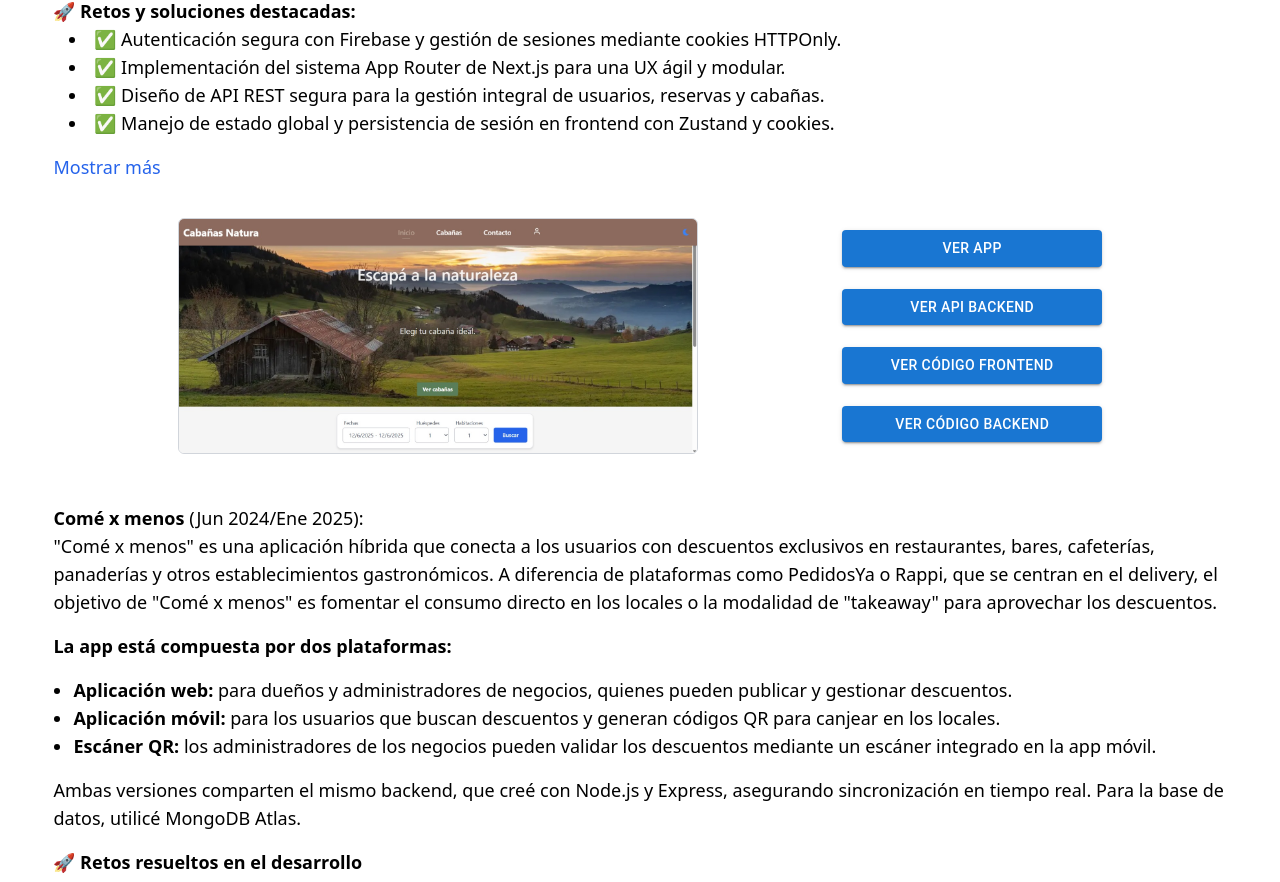
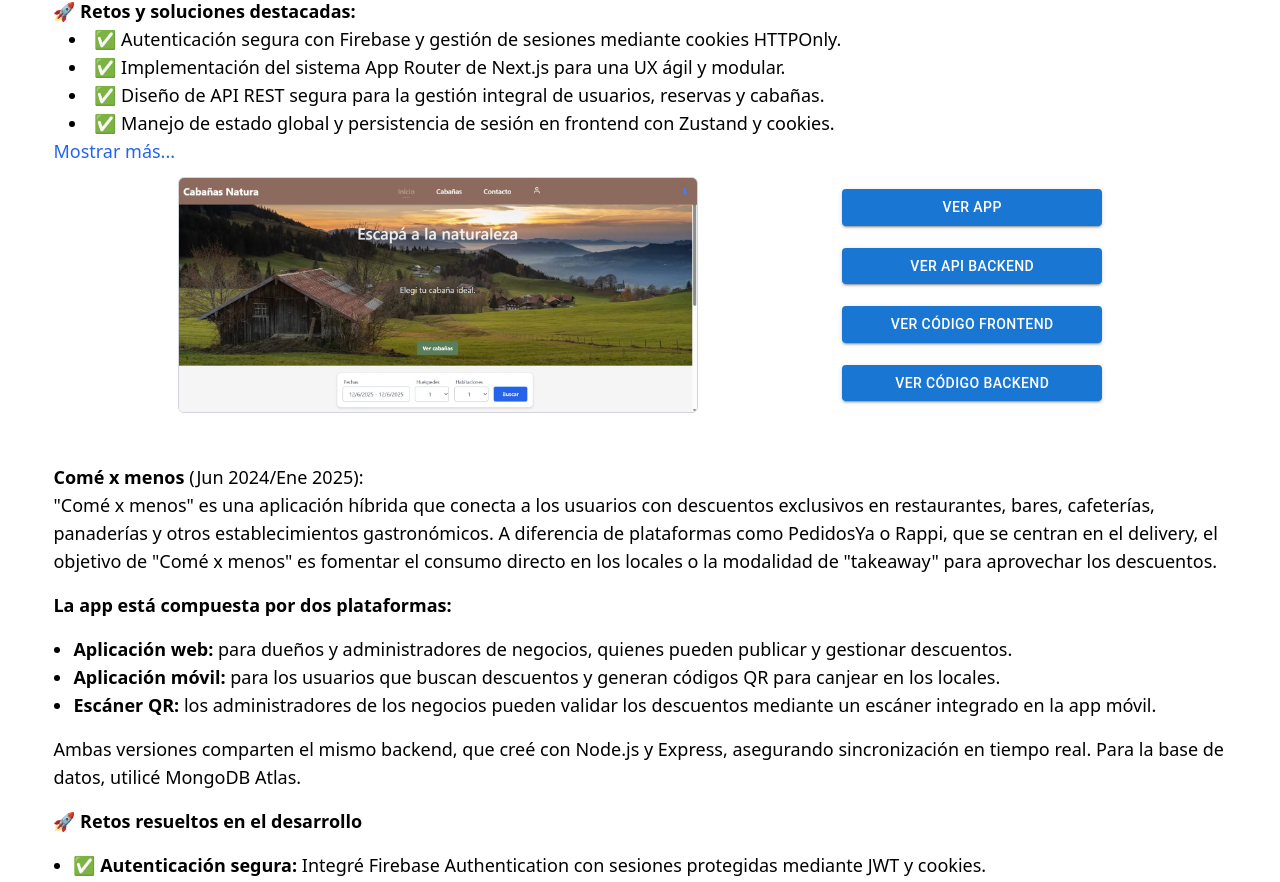
Before and after one commit to OLuciani/portfolio-vite, a React (Vite) app: page / in a window 1280 px wide. Shown: the part 1692-2574 px from the top of the page. Built offline with nearby package versions, Linux system fonts and the light colour scheme; no server answers.

Commit message:
Modificación en src/components/Projects.tsx

```diff
--- a/src/components/Projects.tsx
+++ b/src/components/Projects.tsx
@@ -78,7 +78,7 @@ function Projects() {
         className={`flex flex-row flex-wrap justify-center items-center pt-[1%] pb-[1%] md:text-lg`}
       >
         <div className="caja-luciani-automoviles">
-          <div className="px-[3%] mb-[2%] text-left">
+          <div className="px-[3%] mb-[1%] text-left">
             <span
               className={`${
                 theme === "light" ? "text-black" : "text-white"
@@ -200,10 +200,10 @@ function Projects() {
                   )}
 
                   <button
-                    className="mt-4 text-blue-600 hover:underline"
+                    className=" text-blue-600 hover:underline"
                     onClick={toggleShowMore}
                   >
-                    {showMore ? "Mostrar menos" : "Mostrar más"}
+                    {showMore ? "Mostrar menos..." : "Mostrar más..."}
                   </button>
                 </>
               ) : (
@@ -308,17 +308,17 @@ function Projects() {
                   )}
 
                   <button
-                    className="mt-4 text-blue-600 hover:underline"
+                    className="text-blue-600 hover:underline"
                     onClick={toggleShowMore}
                   >
-                    {showMore ? "Show less" : "Show more"}
+                    {showMore ? "Show less..." : "Show more..."}
                   </button>
                 </>
               )}
             </div>
           </div>
 
-          <div className="pt-[1%] pb-[3%] px-[3%] flex flex-wrap justify-evenly items-center md:gap-5">
+          <div className="pb-[3%] px-[3%] flex flex-wrap justify-evenly items-center md:gap-5">
             <div className="md:w-520px py-[1%] px-[3%] md:py-0 md:px-0 md:flex md:justify-center">
               <img
                 className={`w-full py-[1%] lg:py-0 md:w-[520px] ml-[0.1%] border-[1px] ${
```
